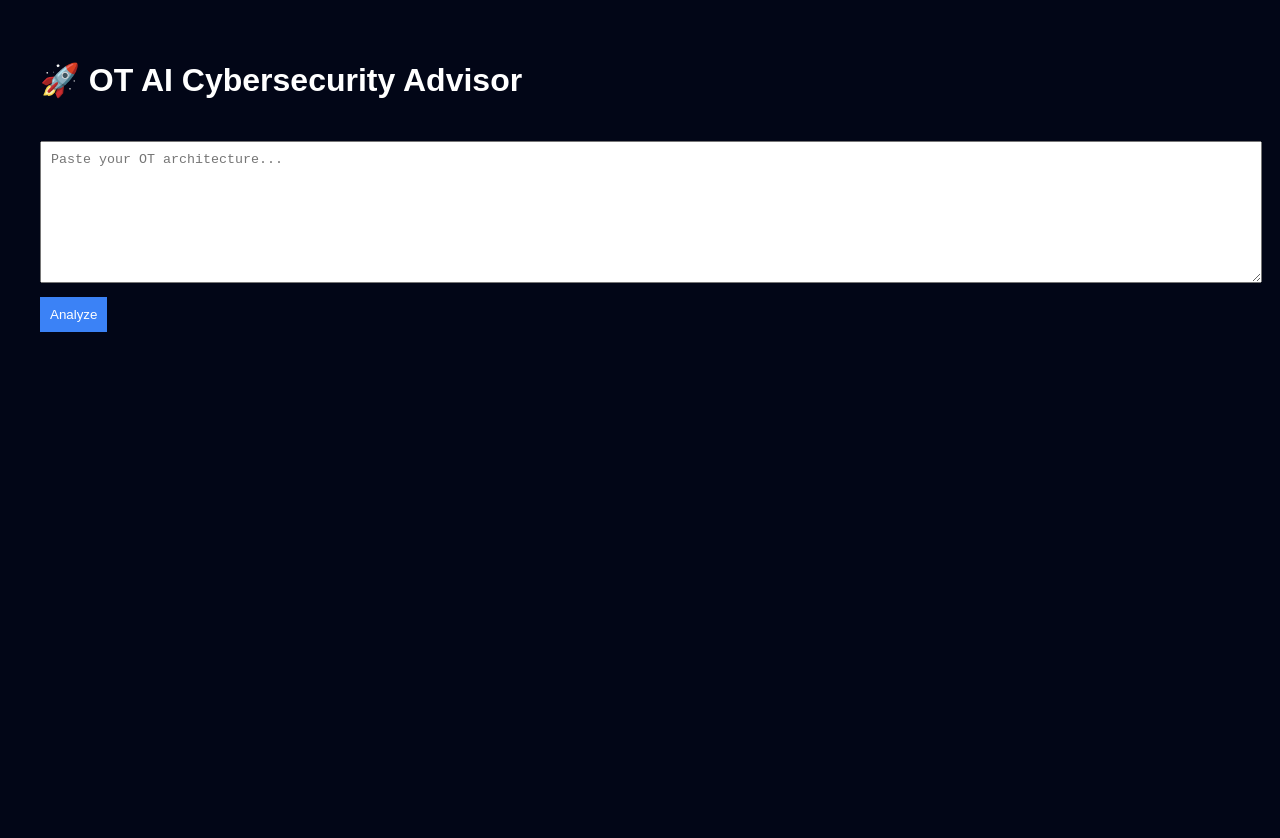
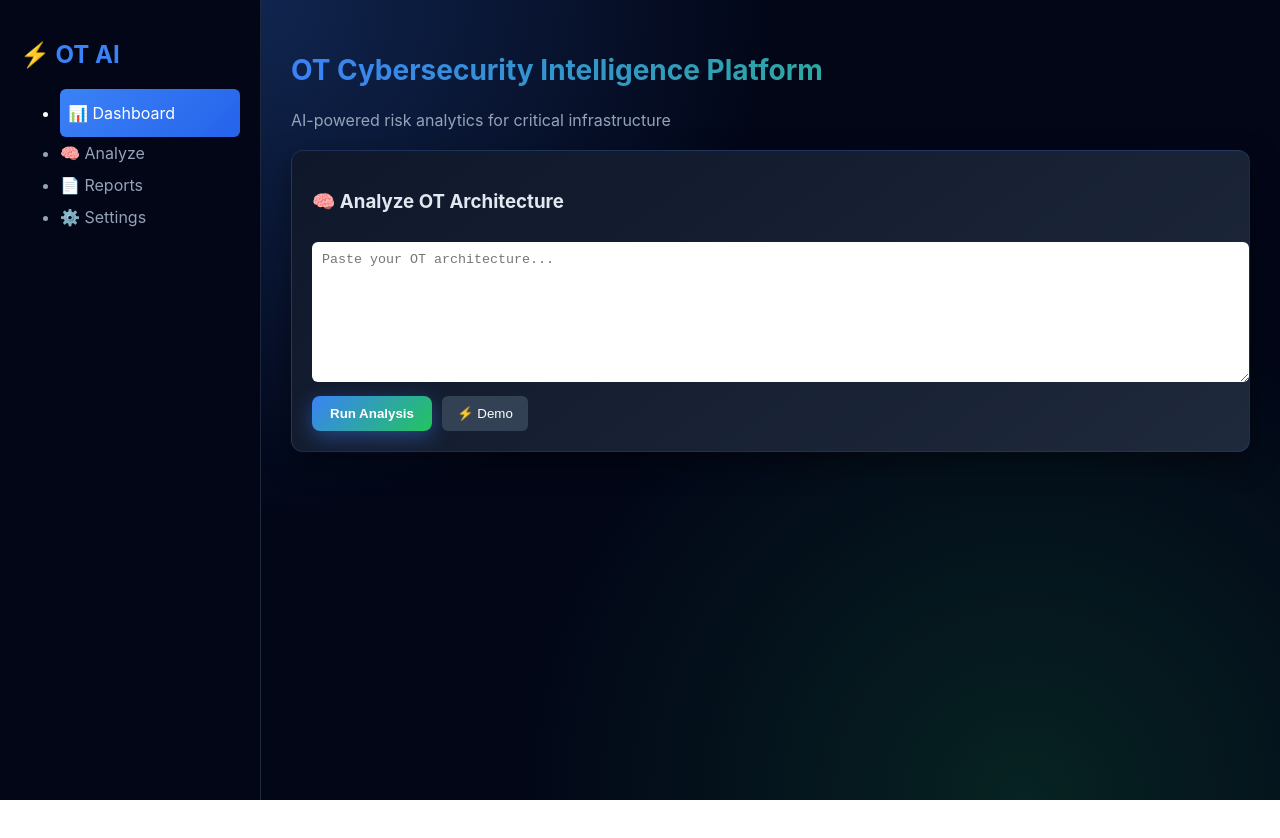
Before and after one commit to barjatyag/ot-ai-advisor, a Next.js app: page / in a window 1280 px wide. Shown: the top 838 px of the page. After the commit the page ends 800 px from the top, so only its background shows below. Built offline with nearby package versions, Linux system fonts and the light colour scheme.

Commit message:
Update page.js

```diff
--- a/app/page.js
+++ b/app/page.js
@@ -1,6 +1,14 @@
 "use client";
 
 import { useState } from "react";
+import {
+  BarChart,
+  Bar,
+  XAxis,
+  YAxis,
+  Tooltip,
+  ResponsiveContainer,
+} from "recharts";
 
 export default function Home() {
   const [input, setInput] = useState("");
@@ -19,41 +27,76 @@ export default function Home() {
     try {
       const res = await fetch("/api/analyze", {
         method: "POST",
-        headers: {
-          "Content-Type": "application/json",
-        },
+        headers: { "Content-Type": "application/json" },
         body: JSON.stringify({ input }),
       });
 
       const data = await res.json();
-      setResult(data.result || data.error || "No response");
+      setResult(data?.result || data?.error || "No response");
     } catch {
       setResult("Error connecting to API");
+    } finally {
+      setLoading(false);
     }
-
-    setLoading(false);
   };
 
-  // ✅ SAFE PARSER
-  const extractSection = (title) => {
-    if (!result.includes(title)) return [];
-
-    const section = result.split(title)[1];
-    if (!section) return [];
-
-    return section
-      .split("\n")
-      .filter((line) => line.trim().startsWith("-"))
-      .map((line) => line.replace("-", "").trim());
+  const getRiskLevel = () => {
+    if (result.includes("High")) return "High";
+    if (result.includes("Medium")) return "Medium";
+    return "Low";
   };
 
-  const findings = extractSection("Findings:");
-  const risks = extractSection("Risks:");
-  const recommendations = extractSection("Recommendations:");
+  const getRiskColor = () => {
+    if (getRiskLevel() === "High") return "#ef4444";
+    if (getRiskLevel() === "Medium") return "#f59e0b";
+    return "#22c55e";
+  };
+
+  const getRiskScore = () => {
+    if (result.includes("High")) return 90;
+    if (result.includes("Medium")) return 60;
+    return 30;
+  };
+
+  const chartData = [{ name: "Risk Score", value: getRiskScore() }];
 
   return (
-    <div style={styles.container}>
-      <h1>🚀 OT AI Cybersecurity Advisor</h1>
+    <div style={styles.app}>
+      {/* SIDEBAR */}
+      <div style={styles.sidebar}>
+        <h2 style={{ color: "#3b82f6" }}>⚡ OT AI</h2>
+
+        <ul style={styles.menu}>
+          <li style={styles.active}>📊 Dashboard</li>
+          <li>🧠 Analyze</li>
+          <li>📄 Reports</li>
+          <li>⚙️ Settings</li>
+        </ul>
+      </div>
+
+      {/* MAIN */}
+      <div style={styles.main}>
+        {/* HEADER */}
+        <div style={styles.header}>
+          <h2 style={styles.gradientTitle}>
+            OT Cybersecurity Intelligence Platform
+          </h2>
+          <p style={styles.subtitle}>
+            AI-powered risk analytics for critical infrastructure
+          </p>
+        </div>
+
+        {/* INPUT */}
+        <div
+          style={styles.card}
+          onMouseEnter={(e) =>
+            (e.currentTarget.style.transform = "translateY(-5px)")
+          }
+          onMouseLeave={(e) =>
+            (e.currentTarget.style.transform = "translateY(0)")
+          }
+        >
+          <h3>🧠 Analyze OT Architecture</h3>
 
           <textarea
             placeholder="Paste your OT architecture..."
@@ -62,82 +105,178 @@ export default function Home() {
             onChange={(e) => setInput(e.target.value)}
           />
 
+          <div style={{ display: "flex", gap: "10px" }}>
             <button style={styles.button} onClick={analyze}>
-        {loading ? "Analyzing..." : "Analyze"}
+              {loading ? "Analyzing..." : "Run Analysis"}
             </button>
+
+            <button
+              style={styles.secondaryBtn}
+              onClick={() =>
+                setInput(
+                  "SCADA system with no segmentation and legacy protocols"
+                )
+              }
+            >
+              ⚡ Demo
+            </button>
+          </div>
+        </div>
 
         {/* RESULT */}
         {result && (
-        <div style={styles.resultBox}>
+          <>
+            {/* METRICS */}
+            <div style={styles.metrics}>
+              <div style={styles.metricBox}>
+                <h4>Risk Level</h4>
+                <p style={{ color: getRiskColor() }}>
+                  {getRiskLevel()}
+                </p>
+              </div>
 
-          {/* DEBUG (IMPORTANT) */}
-          <h3>🧪 Raw Output</h3>
-          <pre>{result}</pre>
+              <div style={styles.metricBox}>
+                <h4>Risk Score</h4>
+                <p>{getRiskScore()} / 100</p>
+              </div>
 
-          {/* FINDINGS */}
-          <h3>🔍 Findings</h3>
-          {findings.length ? (
-            <ul>
-              {findings.map((f, i) => (
-                <li key={i}>{f}</li>
-              ))}
-            </ul>
-          ) : (
-            <p>No findings detected</p>
-          )}
+              <div style={styles.metricBox}>
+                <h4>Status</h4>
+                <p>Analyzed</p>
+              </div>
+            </div>
 
-          {/* RISKS */}
-          <h3>⚠️ Risks</h3>
-          {risks.length ? (
-            <ul>
-              {risks.map((r, i) => (
-                <li key={i}>{r}</li>
-              ))}
-            </ul>
-          ) : (
-            <p>No risks detected</p>
-          )}
+            {/* PROGRESS */}
+            <div style={styles.progress}>
+              <div
+                style={{
+                  width: `${getRiskScore()}%`,
+                  background: getRiskColor(),
+                  height: "8px",
+                  borderRadius: "5px",
+                }}
+              />
+            </div>
 
-          {/* RECOMMENDATIONS */}
-          <h3>✅ Recommendations</h3>
-          {recommendations.length ? (
-            <ul>
-              {recommendations.map((rec, i) => (
-                <li key={i}>{rec}</li>
-              ))}
-            </ul>
-          ) : (
-            <p>No recommendations available</p>
+            {/* CHART */}
+            <div style={styles.card}>
+              <h3>📊 Risk Visualization</h3>
+              <ResponsiveContainer width="100%" height={250}>
+                <BarChart data={chartData}>
+                  <XAxis dataKey="name" stroke="#94a3b8" />
+                  <YAxis domain={[0, 100]} stroke="#94a3b8" />
+                  <Tooltip />
+                  <Bar dataKey="value" fill="#3b82f6" />
+                </BarChart>
+              </ResponsiveContainer>
+            </div>
+          </>
         )}
       </div>
-      )}
     </div>
   );
 }
 
+/* 🎨 STYLES */
+
 const styles = {
-  container: {
+  app: {
+    display: "flex",
+    fontFamily: "Inter, Arial",
+    background: `
+      radial-gradient(circle at 20% 0%, rgba(59,130,246,0.25), transparent 40%),
+      radial-gradient(circle at 80% 100%, rgba(34,197,94,0.15), transparent 40%),
+      #020617
+    `,
+    color: "#e2e8f0",
+    minHeight: "100vh",
+  },
+  sidebar: {
+    width: "220px",
+    padding: "20px",
     background: "#020617",
-    minHeight: "100vh",
-    padding: "40px",
+    borderRight: "1px solid #1e293b",
+  },
+  menu: {
+    marginTop: "20px",
+    lineHeight: "2",
+    color: "#94a3b8",
+  },
+  active: {
+    background: "linear-gradient(135deg, #3b82f6, #2563eb)",
+    padding: "8px",
+    borderRadius: "6px",
     color: "white",
+  },
+  main: {
+    flex: 1,
+    padding: "30px",
+  },
+  header: {
+    marginBottom: "20px",
+  },
+  gradientTitle: {
+    fontSize: "28px",
+    fontWeight: "700",
+    background: "linear-gradient(90deg, #3b82f6, #22c55e)",
+    WebkitBackgroundClip: "text",
+    color: "transparent",
+  },
+  subtitle: {
+    color: "#94a3b8",
+  },
+  card: {
+    background: "linear-gradient(145deg, #0f172a, #1e293b)",
+    padding: "20px",
+    borderRadius: "12px",
+    marginBottom: "20px",
+    border: "1px solid rgba(59,130,246,0.2)",
+    boxShadow: "0 10px 30px rgba(0,0,0,0.4)",
+    transition: "0.3s",
   },
   textarea: {
     width: "100%",
     height: "120px",
-    marginTop: "20px",
+    marginTop: "10px",
     padding: "10px",
+    borderRadius: "6px",
+    border: "none",
   },
   button: {
     marginTop: "10px",
-    padding: "10px",
-    background: "#3b82f6",
+    padding: "10px 18px",
+    background: "linear-gradient(135deg, #3b82f6, #22c55e)",
+    border: "none",
+    borderRadius: "8px",
     color: "white",
+    fontWeight: "600",
+    cursor: "pointer",
+    boxShadow: "0 6px 20px rgba(59,130,246,0.4)",
+  },
+  secondaryBtn: {
+    marginTop: "10px",
+    padding: "10px 15px",
+    background: "#334155",
     border: "none",
+    borderRadius: "6px",
+    color: "white",
+    cursor: "pointer",
   },
-  resultBox: {
-    marginTop: "20px",
+  metrics: {
+    display: "flex",
+    gap: "15px",
+    marginBottom: "20px",
+  },
+  metricBox: {
+    background: "linear-gradient(145deg, #020617, #0f172a)",
+    padding: "15px",
+    borderRadius: "10px",
+    flex: 1,
+    border: "1px solid #1e293b",
+  },
+  progress: {
+    marginBottom: "20px",
     background: "#1e293b",
-    padding: "20px",
+    borderRadius: "5px",
   },
 };
```
Lines whose indentation alone changed are shown as unchanged.
